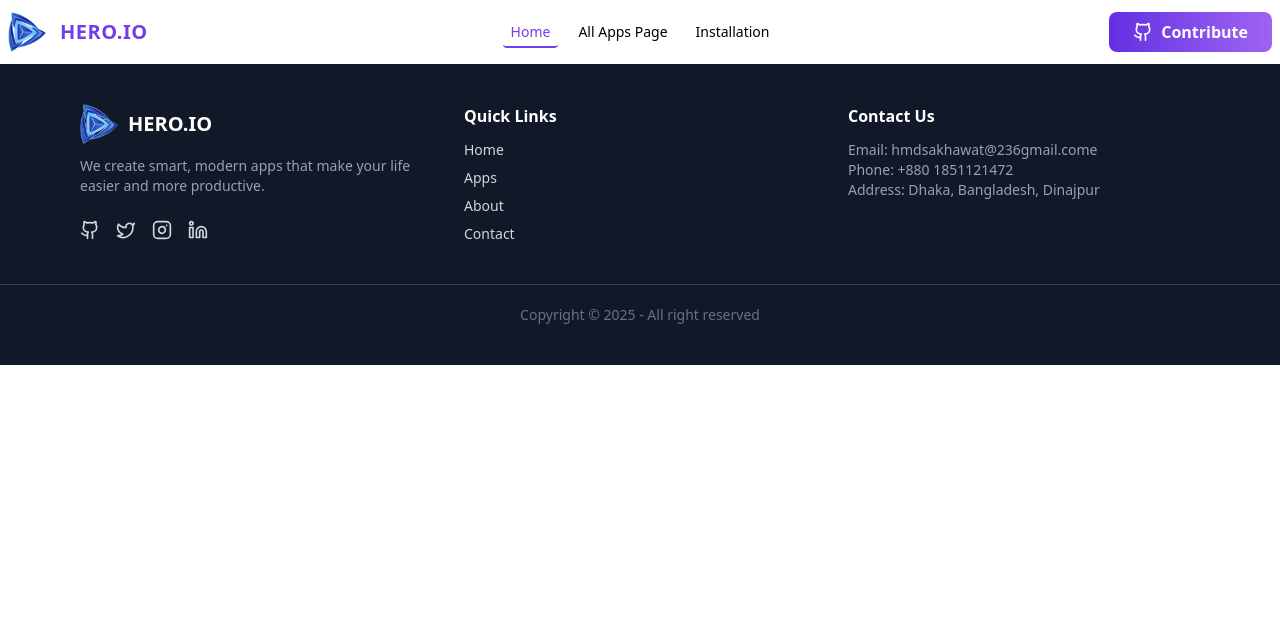
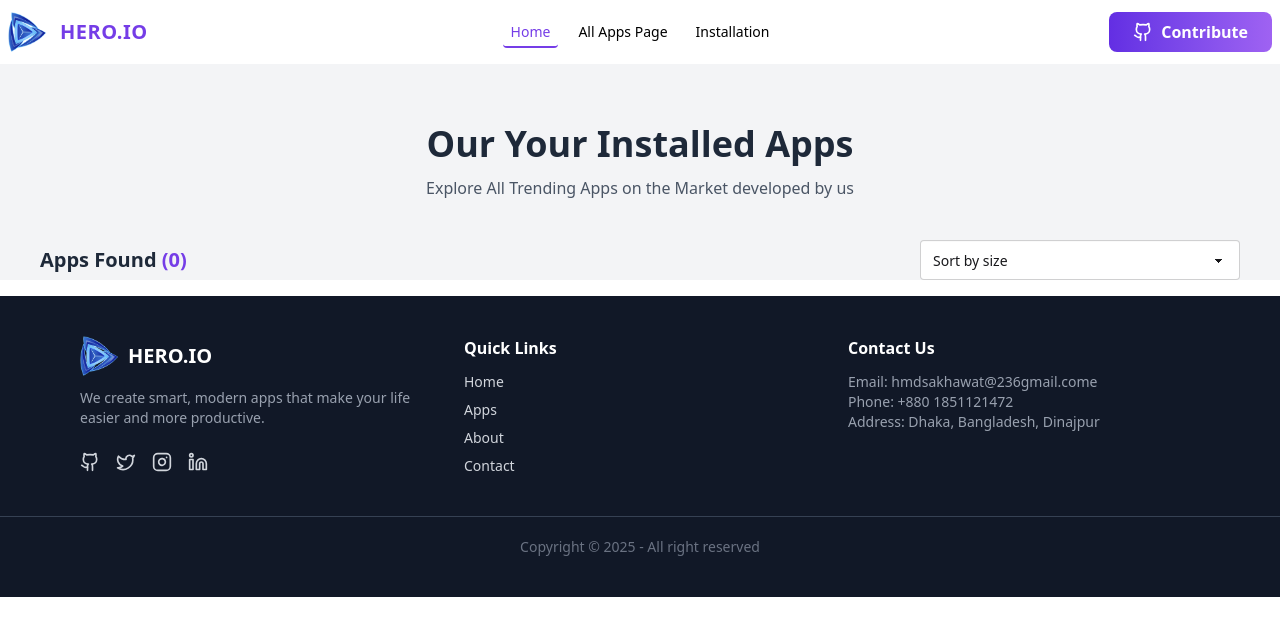
Before and after one commit to sakhawat236hossain/all-app-data, a React (Vite) app: page /installation in a window 1280 px wide. Shown: the top 636 px of the page. Built offline with nearby package versions, Linux system fonts and the light colour scheme.

Commit message:
sort apps

```diff
--- a/src/Pages/Installation/Installation.jsx
+++ b/src/Pages/Installation/Installation.jsx
@@ -5,6 +5,8 @@ import InstallationCart from "./installationCart";
 const Installation = () => {
   const [installation, setInstallation] = useState([]);
 
+  const [sortApps,setSortApps] =useState('none')
+// get data local storage
   useEffect(() => {
     const installationAppSaved = JSON.parse(localStorage.getItem("installed"));
     if (installationAppSaved) {
@@ -12,13 +14,64 @@ const Installation = () => {
     }
   }, []);
 
+
+
+
+  //  sort function
+  const sortItemApps =(()=>{
+    if(sortApps ==="size-asc"){
+      return [...installation].sort((a,b)=> a.size - b.size)
+    }
+     else if(sortApps ==="size-desc"){
+      return [...installation].sort((a,b)=> b.size - a.size)
+     }
+     else{
+      return installation
+     }
+  }
+)()
+
   return (
-   <div>
-    {
-      installation.map((app) => (
+   <div className="bg-gray-100 pt-5">
+    {/* banner */}
+      <div className="text-center my-10 space-y-3">
+  <h1 className="text-3xl md:text-4xl font-bold text-gray-800">
+    Our Your Installed Apps
+  </h1>
+  <p className="text-gray-600 max-w-2xl mx-auto text-sm md:text-base">
+   Explore All Trending Apps on the Market developed by us
+  </p>
+</div>
+{/* sort section */}
+
+
+<div className="flex items-center justify-between mb-4 max-w-[1200px] mx-auto">
+  {/* Apps Found */}
+<h1 className="md:text-xl font-bold text-gray-800">
+  Apps Found <span className="text-[#753DE7]">({installation.length})</span>
+</h1>
+
+  {/* sort  */}
+
+
+<label className="form-control w-full max-w-xs">
+    <select value={sortApps} onChange={e=>setSortApps(e.target.value)} className="select select-bordered">
+          <option value="none">Sort by size</option>
+          <option value="size-asc">Low-&gt;Hight</option>
+          <option value="size-desc">Hight-&gt;Low</option>
+  </select>
+</label>
+
+
+</div>
+
+<div>
+      {
+      sortItemApps.map((app) => (
   <InstallationCart key={app.id} app={app} />
 ))
     }
+</div>
    </div>
   );
 };
```
